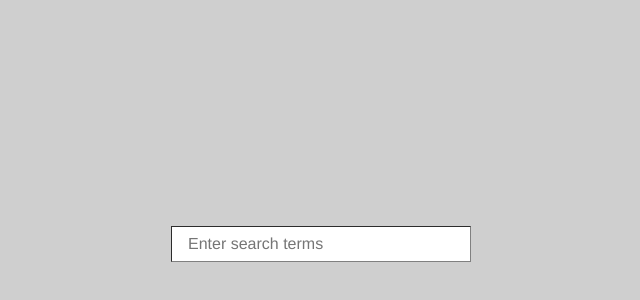
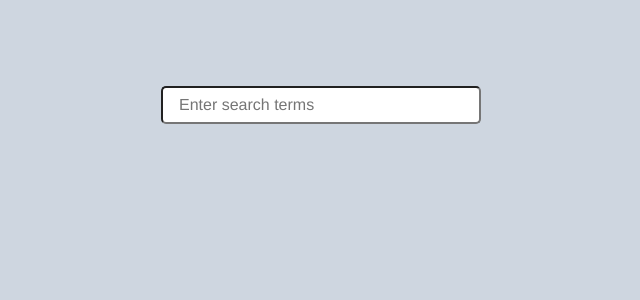
Before and after one commit to nsafai/react-search-bar, a React (Create React App) app: page / in a window 1280 px wide. Shown: the part 154-454 px from the top of the page, without its empty margins (319-959 px from the left). Built offline with nearby package versions, Linux system fonts and the light colour scheme.

Commit message:
refactor

```diff
--- a/src/App.css
+++ b/src/App.css
@@ -2,12 +2,8 @@
   text-align: center;
   width: 100vw;
   height: 100vh;
-  background-color: #cfcfcf;
+  background-color: #ced6e0;
   display: flex;
   justify-content: center;
-  align-items: center;
+  padding-top: 30vh;
 }
-
-* {
-  box-sizing: border-box;
-}
--- a/src/App.tsx
+++ b/src/App.tsx
@@ -6,6 +6,7 @@ const App: React.FC = () => {
   const pages: Page[] = [
     {name: "Home", url: "/"},
     {name: "About", url: "/about"},
+    {name: "Adam's website", url: "/adam"},
     {name: "Google", url: "http://www.google.com"},
     {name: "Reddit", url: "http://www.reddit.com"},
   ];
--- a/src/SearchBar.css
+++ b/src/SearchBar.css
@@ -1,16 +1,17 @@
 * {
   font-family: Helvetica, sans-serif, Arial;
   color: darkslategray;
+  box-sizing: border-box;
 }
 
 .search-bar {
   padding: 0.5em 1em;
   font-size: 1em;
   outline: 0;
-  border-width: 1px;
-  min-width: 300px;
-  border-color: grey;
+  border-width: 2px solid #a4b0be;
+  min-width: 320px;
   margin: 0 0 0.25em 0;
+  border-radius: 5px;
 }
 
 .search-bar:focus {
@@ -21,18 +22,23 @@
   background-color: white;
   display: flex;
   flex-direction: column;
-  justify-content: flex-start;
   text-align: start;
-  border-radius: 2px;
-  border: 1px solid grey;
+  border-radius: 5px;
+  border: 1px solid #a4b0be;
 }
 
 .result {
   text-decoration: none;
   padding: 0.25em 1.0em;
+  border-radius: 5px;
 }
 
 .result:hover {
-  background-color: green;
-  color: white;
+  background-color: #f1f2f6;
 }
+
+.no-result {
+  font-size: 0.8em;
+  color: darkslategray;
+  padding: 0em 1.0em;
+}
--- a/src/SearchBar.tsx
+++ b/src/SearchBar.tsx
@@ -29,16 +29,14 @@ export class SearchBar extends Component<PublicProps, SearchState> {
 
   render() {
     const { searchTerms, searchTree } = this.state;
-    let searchResults;
-    if (searchTerms) {
-      searchResults = (
-        <div className="all-results">
-          {complete(searchTree, searchTerms).map(result => {
-            return <a className="result" href={result.url}>{result.name}</a>;
-          })}
-        </div>
-      );
+    const searchResults = complete(searchTree, searchTerms);
+    let resultsElement;
+    if (searchResults.length > 0) {
+      resultsElement = searchResults.map(result => <a className="result" href={result.url}>{result.name}</a>);
+    } else {
+      resultsElement = <p className="no-result">No results for '{searchTerms}'</p>
     }
+
     return (
       <div className="container">
         <input
@@ -48,7 +46,9 @@ export class SearchBar extends Component<PublicProps, SearchState> {
           value={this.state.searchTerms}
           onChange={this.updateSearch}
         />
-        {searchResults}
+        <div className="all-results" style={searchTerms.length > 0 ? {} : {display: "none"}}>
+          {resultsElement}
+        </div>
       </div>
     );
   }
```
